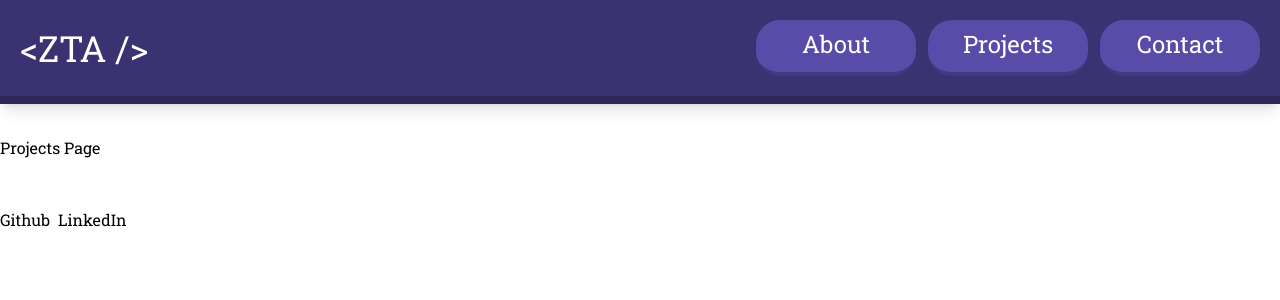
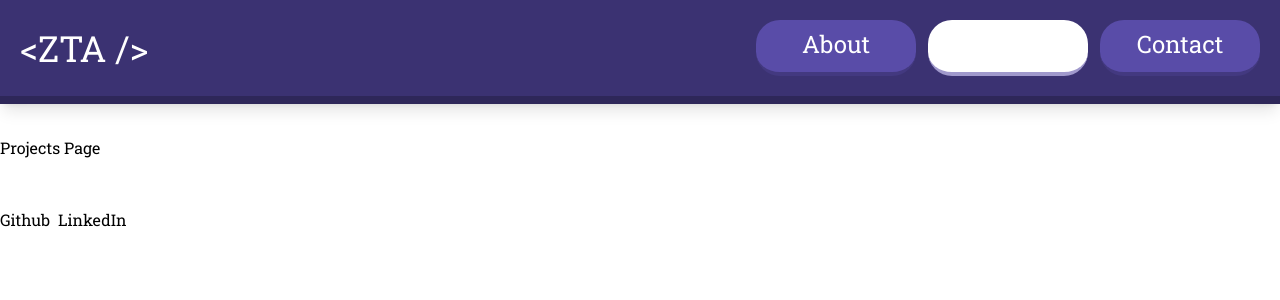
Before and after one commit to zachta2020/portfolio-website, a Next.js app: page /projects in a window 1280 px wide. Shown: the top 300 px of the page. Built offline with nearby package versions, Linux system fonts and the light colour scheme.

Commit message:
feat: add hover functionality to header buttons

```diff
--- a/src/app/ui/navigation.tsx
+++ b/src/app/ui/navigation.tsx
@@ -5,8 +5,6 @@ import { usePathname } from 'next/navigation';
 import clsx from 'clsx';
 import { roboto_slab } from './fonts';
 
-
-type Color = "red" | "green" | "blue" | "none";
 type navLink = {
   name: string,
   href: string,
@@ -31,7 +29,7 @@ export default function Navigation() {
   const pathname = usePathname();
 
   return (
-    <div className="flex flex-row bg-section-fill border-solid border-b-8 border-section-border p-5 shadow-lg">
+    <div className="flex flex-row bg-deep-purple border-solid border-b-8 border-dark-deep-purple p-5 shadow-lg">
       <Link
         key="Home"
         href="/"
@@ -45,7 +43,11 @@ export default function Navigation() {
             <Link
               key={link.name}
               href={link.href}
-              className="w-40 py-2 rounded-3xl bg-button-fill-normal border-solid border-b-4 border-button-border-normal text-center text-2xl text-white"
+              className={clsx("w-40 py-2 rounded-3xl bg-purple border-solid border-b-4 border-dark-purple text-center text-2xl text-white hover:bg-pale-purple hover:border-purple hover:text-white",
+                {
+                  "bg-white border-pale-purple text-purple hover:bg-white hover:border-pale-purple hover:text-purple": pathname == link.href
+                },
+              )}
             >
               <p>{link.name}</p>
             </Link>
--- a/tailwind.config.ts
+++ b/tailwind.config.ts
@@ -6,11 +6,16 @@ export default {
   theme: {
     extend: {
       colors: {
-        'section-fill': '#3b3272',
-        'section-border': '#2e2759',
+        'deep-purple': '#3b3272',
+        'dark-deep-purple': '#2e2759',
 
-        'button-fill-normal': '#594ca8',
-        'button-border-normal': '#433980',
+        'purple': '#594ca8',
+        'dark-purple': '#433980',
+        'pale-purple': '#a099cc',
+
+        /* 'button-fill-hover': '',
+        'button-border-hover': '',
+        'button-text-hover': '', */
 
         'light-blue': '#85e0ff',
         'black': '#000000',
```
